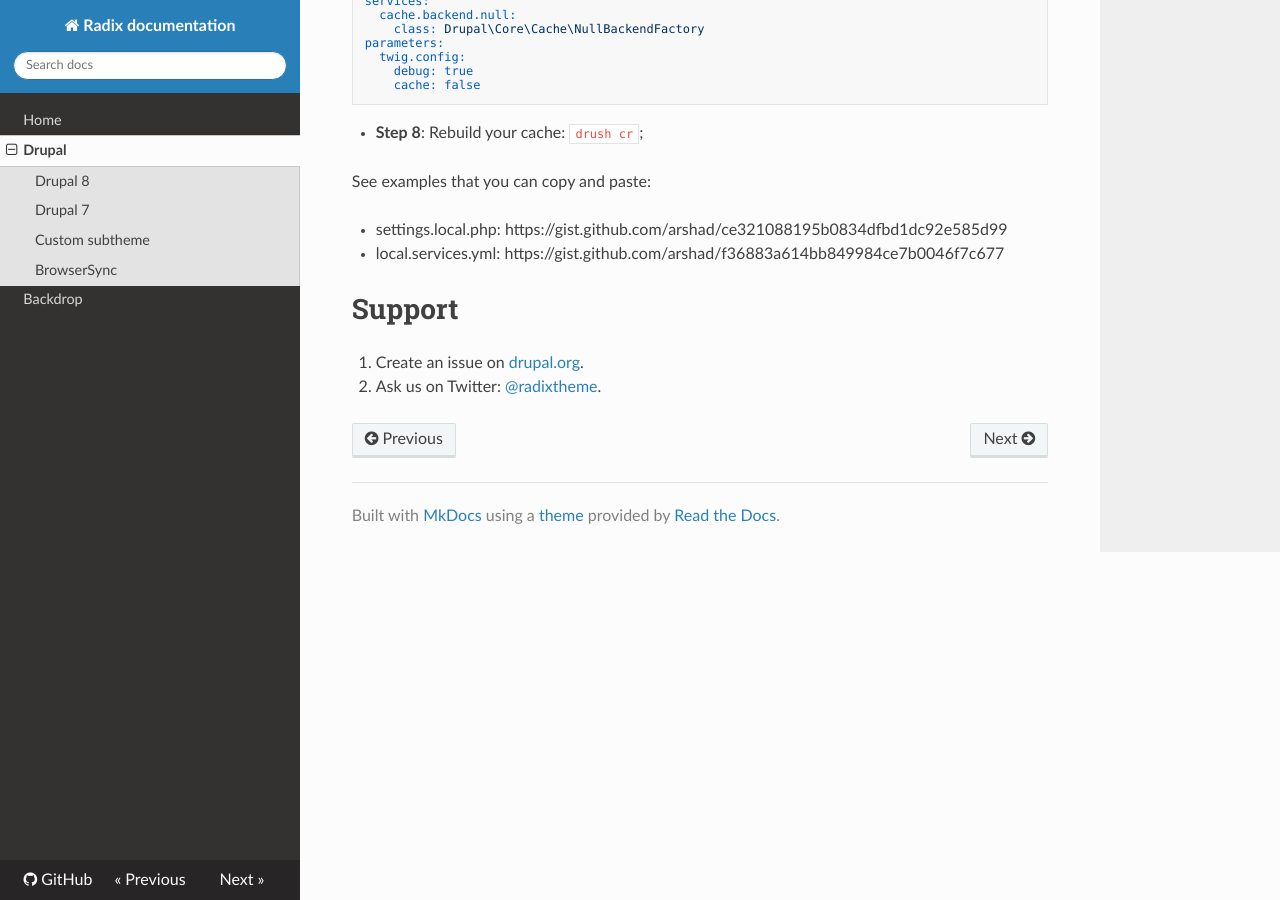
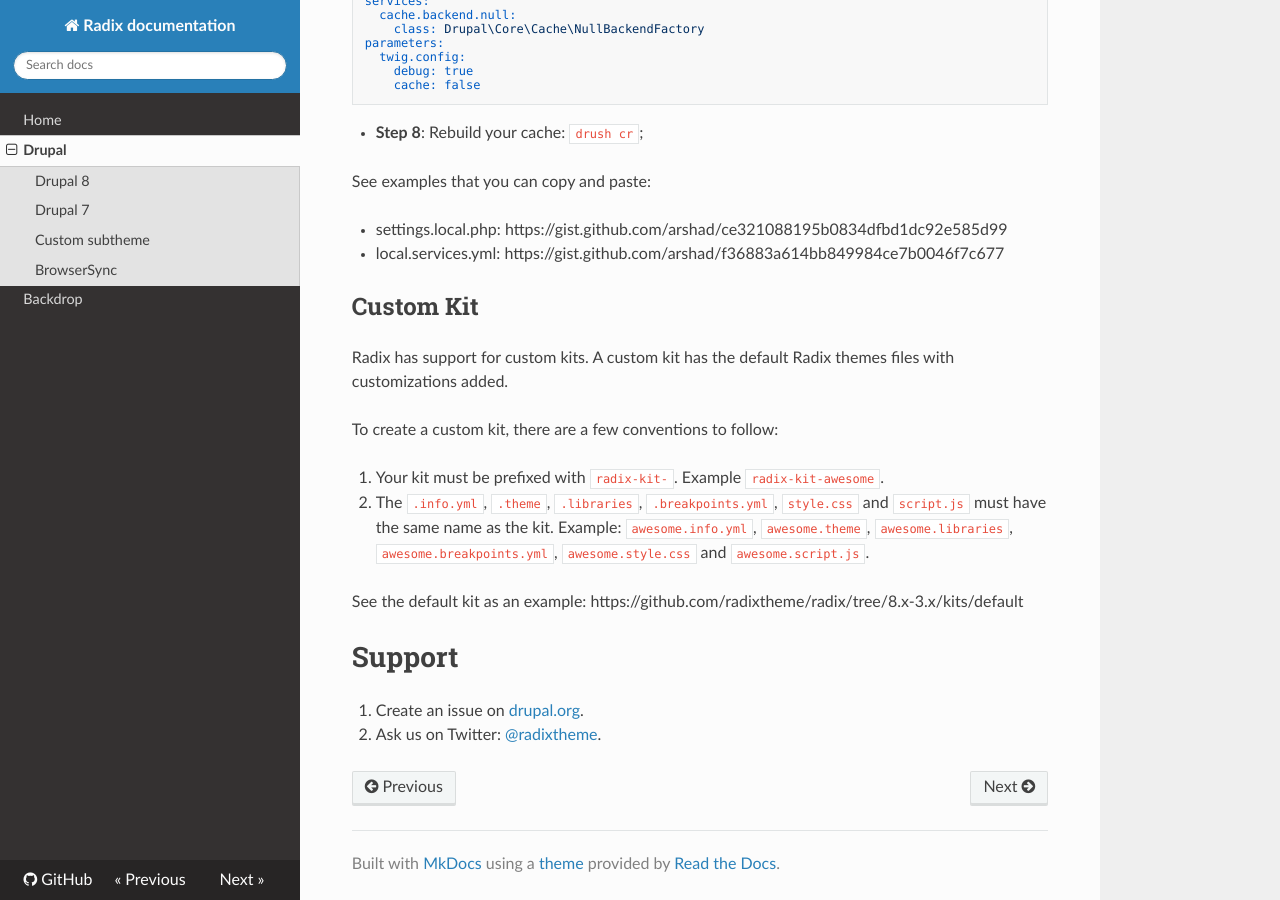
Before and after one commit to radixtheme/docs, an MkDocs documentation site: the page built from docs/drupal.md, in a window 1280 px wide and 900 px high, scrolled down 4483 px. Built offline with MkDocs 1.6.1, drawn with Linux system fonts in a browser that asks for light colours; nearby versions of some CDN libraries; old or Windows-style settings are respelled for this version of MkDocs.

Commit message:
Update drupal.md

```diff
--- a/docs/drupal.md
+++ b/docs/drupal.md
@@ -173,6 +173,16 @@ See examples that you can copy and paste:
 * settings.local.php: https://gist.github.com/arshad/ce321088195b0834dfbd1dc92e585d99
 * local.services.yml: https://gist.github.com/arshad/f36883a614bb849984ce7b0046f7c677
 
+## Custom Kit
+
+Radix has support for custom kits. A custom kit has the default Radix themes files with customizations added.
+
+To create a custom kit, there are a few conventions to follow:
+
+1. Your kit must be prefixed with `radix-kit-`. Example `radix-kit-awesome`.
+2. The `.info.yml`, `.theme`, `.libraries`, `.breakpoints.yml`, `style.css` and `script.js` must have the same name as the kit. Example: `awesome.info.yml`, `awesome.theme`, `awesome.libraries`, `awesome.breakpoints.yml`, `awesome.style.css` and `awesome.script.js`.
+
+See the default kit as an example: https://github.com/radixtheme/radix/tree/8.x-3.x/kits/default
 
 # Support
 
```
